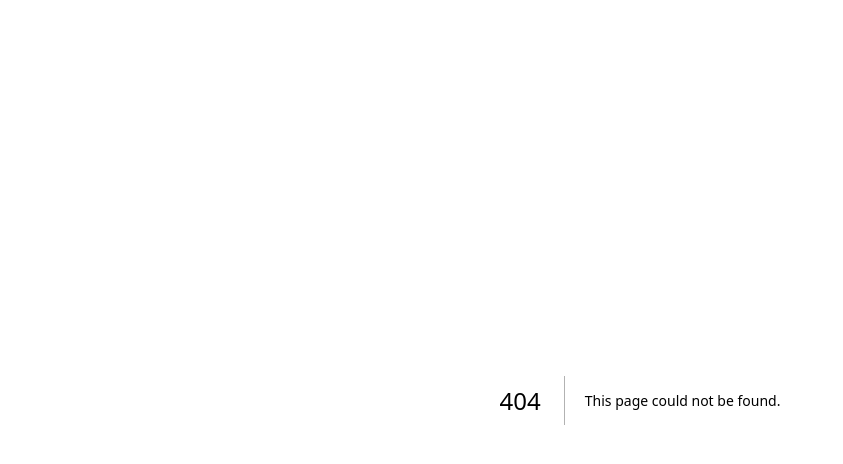
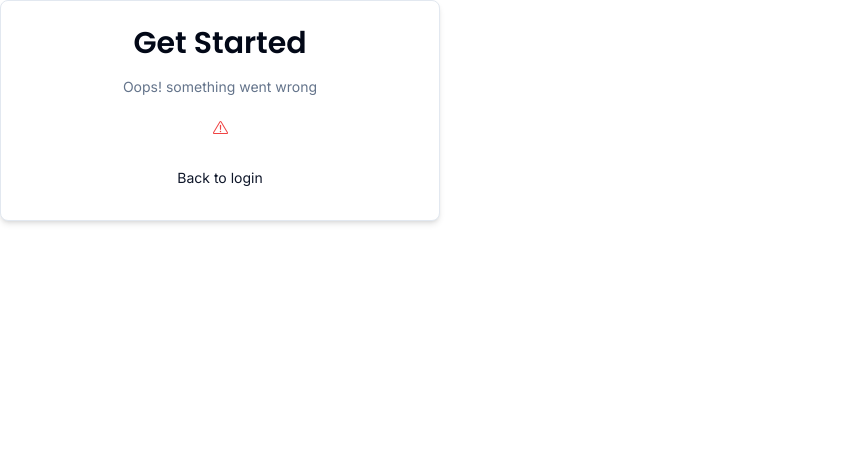
Before and after one commit to VikramNaik26/Aura-Assign, a Next.js app: page /error in a window 1280 px wide. Before the commit this address had no page. Shown: the top 464 px of the page, without its empty margins (0-843 px from the left). Built offline with nearby package versions, Linux system fonts and the light colour scheme.

Commit message:
fix(error-page): change the default error page of next-auth

```diff
--- /dev/null
+++ b/app/(auth)/error/page.tsx
@@ -0,0 +1,9 @@
+import { ErrorCard } from "@/components/auth/ErrorCard"
+
+const ErrorPage = () => {
+  return (
+    <ErrorCard />
+  )
+}
+
+export default ErrorPage
--- a/auth.ts
+++ b/auth.ts
@@ -11,6 +11,10 @@ export const {
   signOut,
   auth
 } = NextAuth({
+  pages: {
+    signIn: "/user/login",
+    error: "/error"
+  },
   events: {
     async linkAccount({ user }) {
       await db.user.update({
--- /dev/null
+++ b/components/auth/ErrorCard.tsx
@@ -0,0 +1,16 @@
+import { CardWrapper } from "@/components/auth/CardWrapper"
+import { ExclamationTriangleIcon } from "@radix-ui/react-icons"
+
+export const ErrorCard = () => {
+  return (
+    <CardWrapper
+      headerLabel="Oops! something went wrong"
+      backButtonHref="/auth/login"
+      backButtonLabel="Back to login"
+    >
+      <div className="w-full flex justify-center items-center">
+        <ExclamationTriangleIcon className="text-destructive" />
+      </div>
+    </CardWrapper>
+  )
+}
--- a/components/auth/LoginForm.tsx
+++ b/components/auth/LoginForm.tsx
@@ -3,10 +3,10 @@
 import { useState, useTransition } from "react"
 import { useForm } from "react-hook-form"
 import * as z from "zod"
+import { useSearchParams } from "next/navigation"
 import { zodResolver } from "@hookform/resolvers/zod"
 
 import { LoginSchema } from "@/schemas"
-import { register } from "@/actions/register"
 import {
   Form,
   FormControl,
@@ -23,6 +23,13 @@ import { FormSuccess } from "@/components/FormSuccess"
 import { login } from "@/actions/login"
 
 export const LoginForm = () => {
+  const searchParams = useSearchParams()
+  const urlError = (
+    searchParams?.get("error") === "OAuthAccountNotLinked"
+  )
+    ? "Email already in use with different provider!"
+    : ""
+
   const [isPending, startTransition] = useTransition()
   const [error, setError] = useState<string | undefined>("")
   const [success, setSuccess] = useState<string | undefined>("")
@@ -98,7 +105,7 @@ export const LoginForm = () => {
             />
           </div>
           <FormSuccess message={success} />
-          <FormError message={error} />
+          <FormError message={error || urlError} />
           <Button
             type="submit"
             className="w-full"
```
